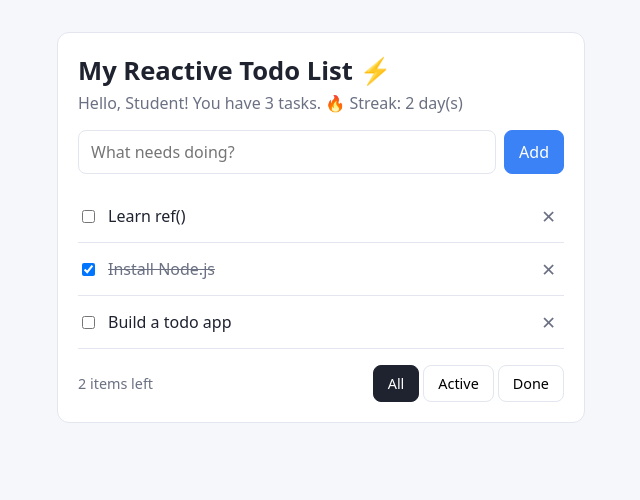
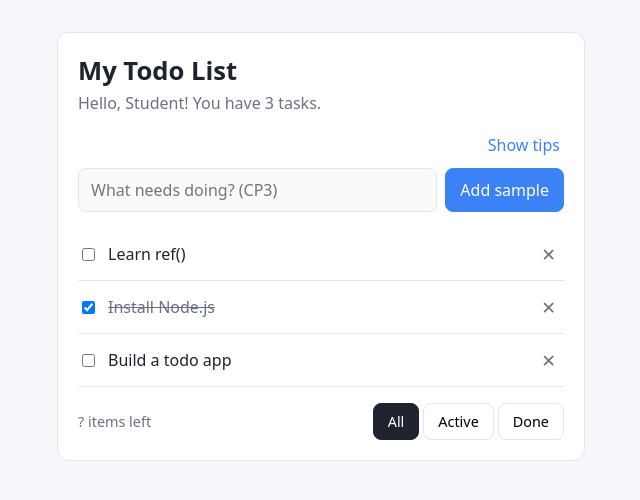
Before and after one commit to mfirdaus0066/fireboy-and-vuegirl, a Vue app in the folder vue-project/: page / in a window 1280 px wide. Shown: the top 500 px of the page, without its empty margins (319-959 px from the left). Built offline with nearby package versions, Linux system fonts and the light colour scheme.

Commit message:
checkpoint2

```diff
--- a/vue-project/src/App.vue
+++ b/vue-project/src/App.vue
@@ -1,12 +1,12 @@
 <!--
-  CHECKPOINT 1 — Reactivity basics (ref vs reactive)
-  New: ref(), reactive(), .value, {{ interpolation }}
+  CHECKPOINT 2 — Template directives & event handling
+  New: v-for + :key, v-if / v-else, v-show, @click, :class
 -->
 <script setup>
 import { ref, reactive } from 'vue'
 
-// ref() wraps ONE value: a string, number, boolean... or a whole array.
 const title = ref('My Todo List')
+const user = reactive({ name: 'Student', streak: 1 })
 
 const todos = ref([
   { id: 1, text: 'Learn ref()', done: false },
@@ -14,53 +14,63 @@ const todos = ref([
   { id: 3, text: 'Build a todo app', done: false },
 ])
 
-// reactive() makes an OBJECT reactive. You use its properties directly.
-const user = reactive({ name: 'Student', streak: 1 })
+const showTips = ref(false)
+let nextId = 4
 
-// Proof that the page updates by itself when data changes:
-// after 2 seconds we change the data, and Vue re-renders. No DOM code!
-setTimeout(() => {
-  title.value = 'My Reactive Todo List ⚡' // a ref needs .value in <script>
-  user.streak++                            // reactive does NOT use .value
-}, 2000)
+// Event handlers are just functions
+function addSample() {
+  todos.value.push({ id: nextId, text: `Sample task #${nextId}`, done: false })
+  nextId++
+}
+
+function toggle(todo) {
+  todo.done = !todo.done
+}
+
+function remove(id) {
+  todos.value = todos.value.filter((t) => t.id !== id)
+}
 </script>
 
 <template>
   <div class="app">
     <div class="card">
-      <!-- In the template, refs are unwrapped: no .value needed -->
       <h1>{{ title }}</h1>
-      <p class="sub">
-        Hello, {{ user.name }}! You have {{ todos.length }}
-        {{ todos.length === 1 ? 'task' : 'tasks' }}. 🔥 Streak: {{ user.streak }} day(s)
-      </p>
+      <p class="sub">Hello, {{ user.name }}! You have {{ todos.length }} tasks.</p>
+
+      <!-- v-show only hides with CSS (element stays in the page) -->
+      <div class="toolbar">
+        <button class="link" @click="showTips = !showTips">
+          {{ showTips ? 'Hide' : 'Show' }} tips
+        </button>
+      </div>
+      <div v-show="showTips" class="tips">
+        Tip: click a checkbox to finish a task, ✕ to delete it.
+      </div>
 
       <div class="row">
-        <input type="text" placeholder="What needs doing?" />
-        <button class="primary">Add</button>
+        <input type="text" placeholder="What needs doing? (CP3)" disabled />
+        <button class="primary" @click="addSample">Add sample</button>
       </div>
 
-      <!-- Still repetitive... CP2 fixes this with v-for -->
-      <ul class="list">
-        <li class="item">
-          <input type="checkbox" />
-          <span class="text">{{ todos[0].text }}</span>
-          <button class="remove">✕</button>
-        </li>
-        <li class="item done">
-          <input type="checkbox" checked />
-          <span class="text">{{ todos[1].text }}</span>
-          <button class="remove">✕</button>
-        </li>
-        <li class="item">
-          <input type="checkbox" />
-          <span class="text">{{ todos[2].text }}</span>
-          <button class="remove">✕</button>
+      <!-- v-if / v-else really add/remove elements -->
+      <ul v-if="todos.length > 0" class="list">
+        <!-- v-for repeats the <li>; :key helps Vue track each item -->
+        <li
+          v-for="todo in todos"
+          :key="todo.id"
+          class="item"
+          :class="{ done: todo.done }"
+        >
+          <input type="checkbox" :checked="todo.done" @change="toggle(todo)" />
+          <span class="text">{{ todo.text }}</span>
+          <button class="remove" @click="remove(todo.id)">✕</button>
         </li>
       </ul>
+      <p v-else class="empty">🎉 Nothing to do! Add a task above.</p>
 
       <div class="footer">
-        <span>2 items left</span>
+        <span>? items left</span>
         <div class="filters">
           <button class="active">All</button>
           <button>Active</button>
```
